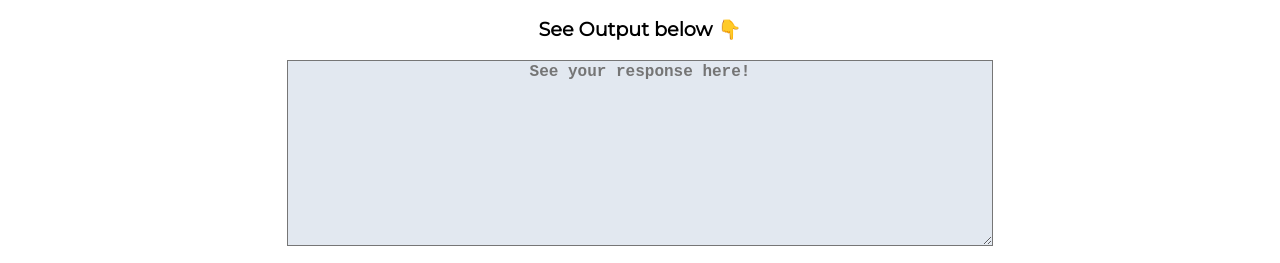
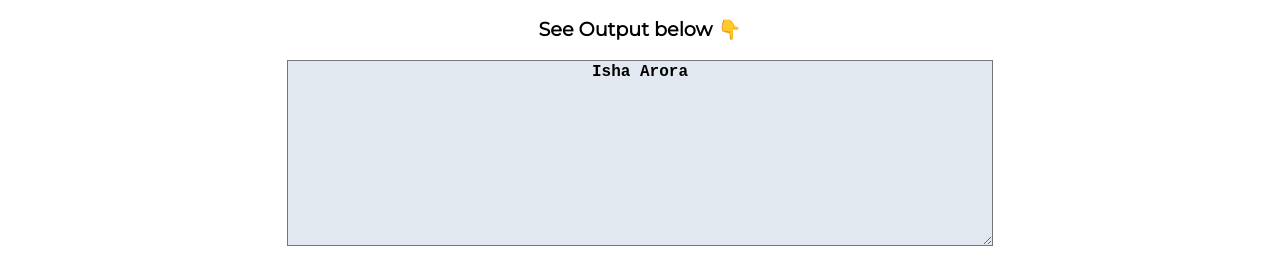
Before and after one commit to iaror14/Mark6-banana-says-what, a plain HTML site: page index.html in a window 1280 px wide. Shown: the part 578-841 px from the top of the page. Drawn offline with Linux system fonts and the light colour scheme.

Commit message:
output-div edits

```diff
--- a/app.js
+++ b/app.js
@@ -21,8 +21,9 @@
 }
 btnTranslate.addEventListener("click", clickHandler);
 
-var outputDiv = document.querySelector(".output");
-//outputDiv.innerText = "Isha Arora";
+var outputDiv = document.querySelector("#output-div");
+console.log(outputDiv);
+outputDiv.innerText = "Isha Arora";
 
 //function clickHandler() {
 //outputDiv.innerText = "blahblahblah" + txtInput.value;
--- a/index.html
+++ b/index.html
@@ -25,8 +25,8 @@
     <br />
     <button id="btn-translate">Translate  <img src="https://www.pngplay.com/wp-content/uploads/2/Bob-Minion-Transparent-Free-PNG.png" alt="image">  </button>
     <h3>See Output below 👇</h3>
-    <div id="output">
-      <textarea  class="text-input"
+    <div >
+     <textarea id="output-div"
       placeholder="See your response here!"
       name="Textbox" cols="30" rows="10"></textarea>
     </div>
--- a/style.css
+++ b/style.css
@@ -43,14 +43,15 @@
   display: block;
   margin: auto;
 }
-.text-input {
-  text-align: center;
-  font-size: large;
-  font-weight: bold;
-}
 h3 {
   font-size: larger;
 }
 textarea {
   width: 700px;
 }
+#output-div,
+.text-input {
+  text-align: center;
+  font-size: large;
+  font-weight: bold;
+}
```
